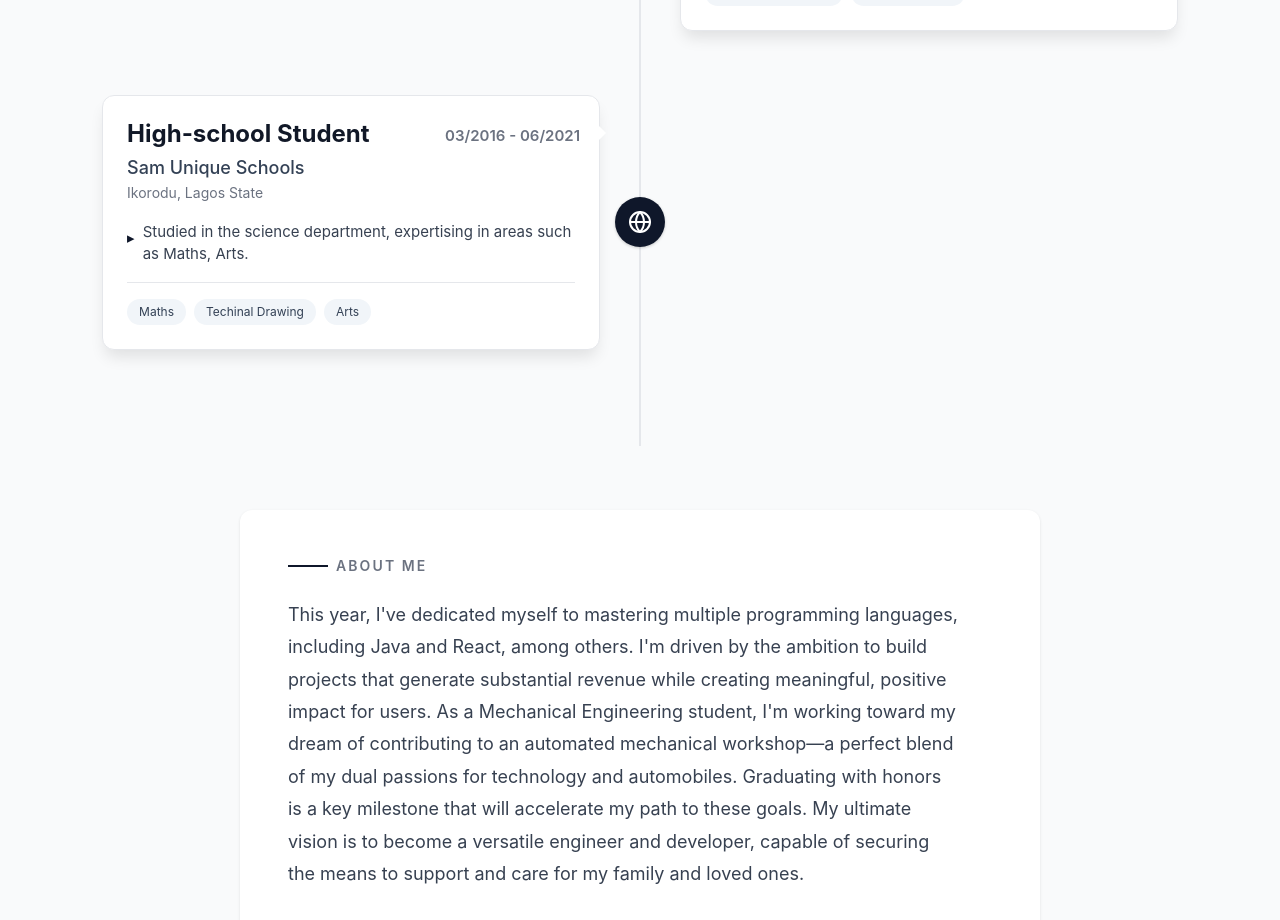
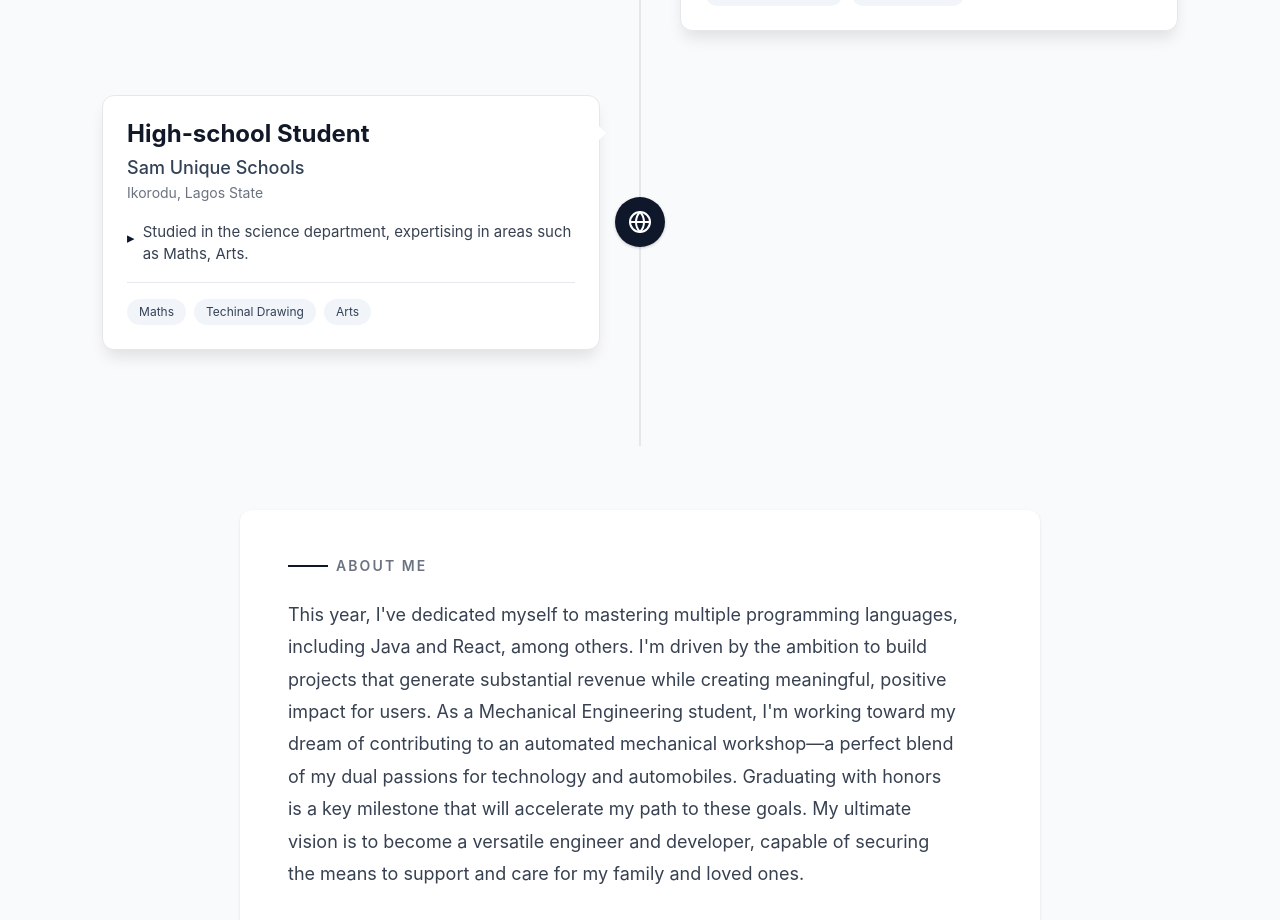
Before and after one commit to bosunkenku-commits/portfolio, a plain HTML site: page index.html in a window 1280 px wide. Shown: the part 1600-2520 px from the top of the page. Drawn offline with nearby package versions, Linux system fonts and the light colour scheme.

```diff
--- a/index.html
+++ b/index.html
@@ -151,7 +151,7 @@
                         <span class="skill-tag">Arts</span>
                     </div>
                 </div>
-                <span class="date">03/2016 - 06/2021</span>
+
             </div>
 
 
@@ -200,4 +200,5 @@
         </footer>
     </div>
 </body>
+
 </html>
```
